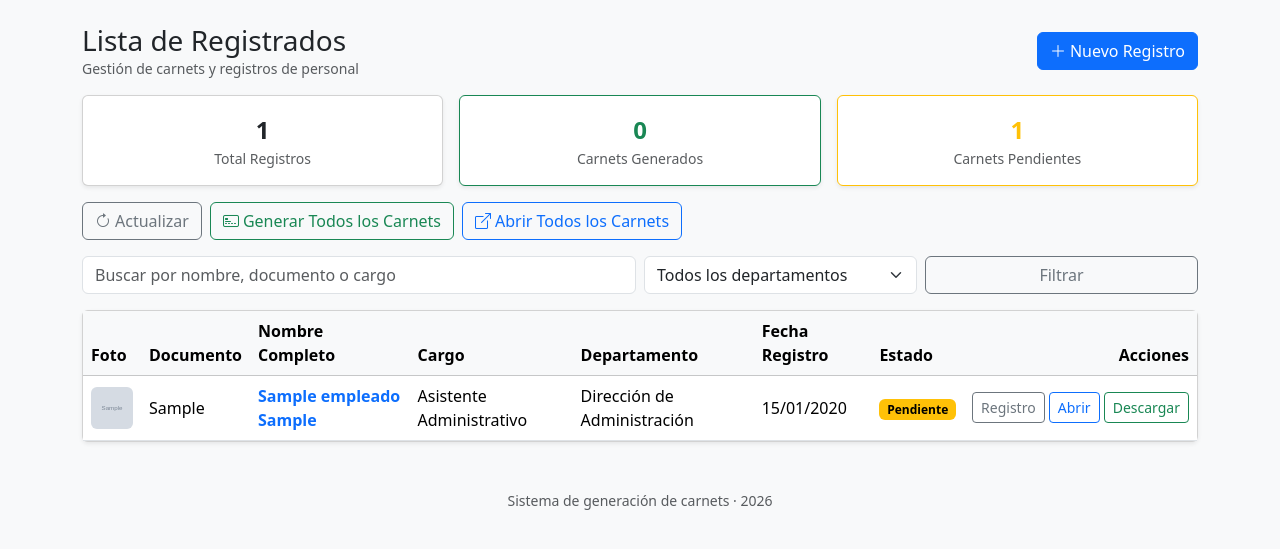
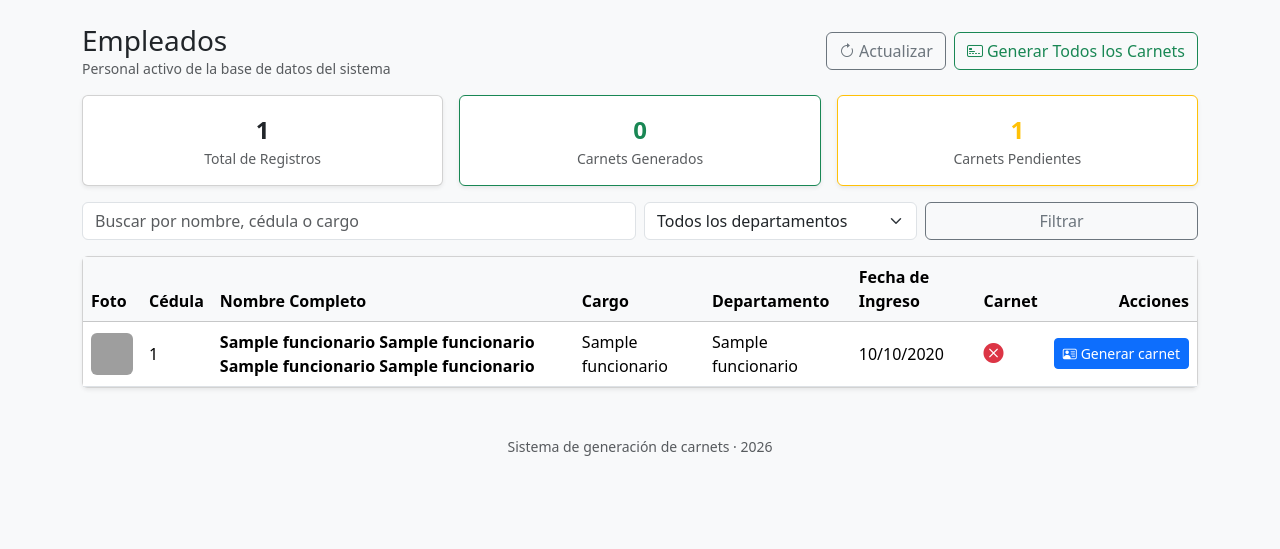
Before and after one commit to TecDarliana/Carnets, a Django app: page /empleados/ in a window 1280 px wide. Shown: the part 56-605 px from the top of the page. Run offline with Django 5.2, Linux system fonts and the light colour scheme; a user stored in the database is signed in; tables that the repository leaves empty hold one stand-in row (values such as "Sample post"); grey boxes marked "Sample" are stand-in pictures; a database or web service that is not in the repository returns one stand-in record (values such as "Sample title"); parts of the project's set-up code (start-up, migrations or seed data) failed here and were passed over; some libraries are stand-ins or nearby versions; grey boxes are pictures that could not be loaded.

Commit message:
se crearon las permisologias de usuarios, se ajustó la vista de empleados, del historial, se agregò eliminar en e admin, en el listado empleado se discrimina empleados que le hayan generado carnet y los que no

```diff
--- a/apps/carnets/models.py
+++ b/apps/carnets/models.py
@@ -130,6 +130,7 @@ class Credencial(models.Model):
             ('ver_carnets', 'Puede consultar los datos de los carnets'),
             ('editar_imprimir_carnets', 'Puede editar la información e imprimir carnets'),
             ('crear_carnet_manual', 'Puede crear carnets con datos manuales'),
+            ('editar_plantillas', 'Puede crear y modificar plantillas de carnet'),
         ]
 
     def __str__(self):
--- a/apps/carnets/urls.py
+++ b/apps/carnets/urls.py
@@ -8,10 +8,10 @@ urlpatterns = [
     path('', views.CarnetListView.as_view(), name='lista'),
     path('buscar/', views.buscar, name='buscar'),
     path('historial/', views.HistorialListView.as_view(), name='historial'),
+    path('historial/<int:pk>/eliminar/', views.historial_eliminar, name='historial_eliminar'),
     path('pdf/<str:ci>/', views.carnet_pdf_siglas, name='pdf'),
     path('nuevo/', views.CarnetCreateView.as_view(), name='crear'),
     path('generar-todos/', views.generar_todos, name='generar_todos'),
-    path('generar/<int:empleado_pk>/', views.generar_carnet, name='generar'),
     path('<int:pk>/', views.CarnetDetailView.as_view(), name='detalle'),
     path('<int:pk>/editar/', views.CarnetUpdateView.as_view(), name='editar'),
     path('<int:pk>/eliminar/', views.CarnetDeleteView.as_view(), name='eliminar'),
--- a/apps/personas/urls.py
+++ b/apps/personas/urls.py
@@ -6,8 +6,4 @@ app_name = 'personas'
 
 urlpatterns = [
     path('', views.EmpleadoListView.as_view(), name='lista'),
-    path('nuevo/', views.EmpleadoCreateView.as_view(), name='crear'),
-    path('<int:pk>/', views.EmpleadoDetailView.as_view(), name='detalle'),
-    path('<int:pk>/editar/', views.EmpleadoUpdateView.as_view(), name='editar'),
-    path('<int:pk>/eliminar/', views.EmpleadoDeleteView.as_view(), name='eliminar'),
 ]
--- a/apps/personas/views.py
+++ b/apps/personas/views.py
@@ -1,70 +1,61 @@
-from django.contrib.auth.mixins import LoginRequiredMixin
-from django.db.models import Q
-from django.urls import reverse, reverse_lazy
-from django.views.generic import CreateView, DeleteView, DetailView, ListView, UpdateView
+from django.conf import settings
+from django.contrib.auth.mixins import LoginRequiredMixin, PermissionRequiredMixin
+from django.views.generic import ListView
 
-from apps.carnets.models import Carnet
-
-from .forms import EmpleadoForm
-from .models import Empleado
+from apps.carnets import siglas
+from apps.carnets.models import HistorialCarnet
 
 
-class EmpleadoListView(LoginRequiredMixin, ListView):
-    model = Empleado
+class EmpleadoListView(LoginRequiredMixin, PermissionRequiredMixin, ListView):
+    """Empleados activos de la base de datos corporativa (SIGLAS).
+
+    Muestra foto, cédula, nombre, cargo, departamento y fecha de ingreso, con
+    la marca de carnet generado (✓) o pendiente (X), y acceso a Analistas y
+    Gerentes (requiere `editar_imprimir_carnets`).
+    """
     template_name = 'personas/empleado_list.html'
     context_object_name = 'empleados'
+    permission_required = 'carnets.editar_imprimir_carnets'
     paginate_by = 12
 
     def get_queryset(self):
-        qs = super().get_queryset()
-        q = self.request.GET.get('q')
-        departamento = self.request.GET.get('departamento')
+        try:
+            self.todos = siglas.listar_funcionarios()
+            self.error_siglas = None
+        except Exception:
+            self.todos = []
+            self.error_siglas = ('No se pudo consultar la base de datos de '
+                                 'empleados (SIGLAS). Intente de nuevo.')
+
+        q = (self.request.GET.get('q') or '').strip().lower()
+        departamento = (self.request.GET.get('departamento') or '').strip()
+
+        resultado = self.todos
         if q:
-            qs = qs.filter(
-                Q(nombres__icontains=q) | Q(apellidos__icontains=q)
-                | Q(numero_documento__icontains=q) | Q(cargo__icontains=q)
-            )
+            resultado = [f for f in resultado
+                         if q in f['nombre_completo'].lower()
+                         or q in f['ci']
+                         or q in (f['cargo'] or '').lower()]
         if departamento:
-            qs = qs.filter(departamento=departamento)
-        return qs
+            resultado = [f for f in resultado
+                         if f['departamento'] == departamento]
+        return resultado
 
     def get_context_data(self, **kwargs):
         ctx = super().get_context_data(**kwargs)
+        generados = set(HistorialCarnet.objects.values_list('ci', flat=True).distinct())
+
+        todos = getattr(self, 'todos', [])
+        for f in todos:
+            f['carnet_generado'] = f['ci'] in generados
+            f['foto_url'] = settings.SIGLAS_FOTO_URL.format(ci=f['ci'])
+
+        ctx['total_registros'] = len(todos)
+        ctx['carnets_generados'] = sum(1 for f in todos if f['carnet_generado'])
+        ctx['carnets_pendientes'] = ctx['total_registros'] - ctx['carnets_generados']
         ctx['q'] = self.request.GET.get('q', '')
         ctx['departamento'] = self.request.GET.get('departamento', '')
-        ctx['departamentos'] = Empleado.Departamento.choices
-        ctx['total_registros'] = Empleado.objects.count()
-        generados = Empleado.objects.filter(
-            carnets__estado='generado',
-        ).distinct().count()
-        ctx['carnets_generados'] = generados
-        ctx['carnets_pendientes'] = ctx['total_registros'] - generados
-        ctx['urls_abrir_todos'] = [
-            reverse('carnets:imagen', args=[carnet.pk])
-            for carnet in Carnet.objects.filter(estado=Carnet.Estado.GENERADO)
-        ]
+        ctx['departamentos'] = sorted({f['departamento'] for f in todos
+                                       if f['departamento']})
+        ctx['error_siglas'] = getattr(self, 'error_siglas', None)
         return ctx
-
-
-class EmpleadoDetailView(LoginRequiredMixin, DetailView):
-    model = Empleado
-    template_name = 'personas/empleado_detail.html'
-    context_object_name = 'empleado'
-
-
-class EmpleadoCreateView(LoginRequiredMixin, CreateView):
-    model = Empleado
-    form_class = EmpleadoForm
-    template_name = 'personas/empleado_form.html'
-
-
-class EmpleadoUpdateView(LoginRequiredMixin, UpdateView):
-    model = Empleado
-    form_class = EmpleadoForm
-    template_name = 'personas/empleado_form.html'
-
-
-class EmpleadoDeleteView(LoginRequiredMixin, DeleteView):
-    model = Empleado
-    template_name = 'personas/empleado_confirm_delete.html'
-    success_url = reverse_lazy('personas:lista')
--- a/templates/base.html
+++ b/templates/base.html
@@ -31,9 +31,13 @@
             {% if perms.carnets.ver_carnets %}
               <li class="nav-item"><a class="nav-link" href="{% url 'carnets:buscar' %}">Buscar cédula</a></li>
               <li class="nav-item"><a class="nav-link" href="{% url 'carnets:historial' %}">Historial</a></li>
+            {% endif %}
+            {% if perms.carnets.editar_plantillas %}
               <li class="nav-item"><a class="nav-link" href="{% url 'carnets:plantilla_lista' %}">Plantillas</a></li>
             {% endif %}
-            <li class="nav-item"><a class="nav-link" href="{% url 'personas:lista' %}">Empleados</a></li>
+            {% if perms.carnets.editar_imprimir_carnets %}
+              <li class="nav-item"><a class="nav-link" href="{% url 'personas:lista' %}">Empleados</a></li>
+            {% endif %}
           </ul>
           <ul class="navbar-nav">
             <li class="nav-item dropdown">
--- a/templates/carnets/buscar.html
+++ b/templates/carnets/buscar.html
@@ -53,9 +53,11 @@
             data-bs-target="#modalPreview">
       <i class="bi bi-eye me-1"></i>Vista previa
     </button>
+    {% if perms.carnets.editar_imprimir_carnets or perms.carnets.crear_carnet_manual %}
       <a href="{% url 'carnets:pdf' datos.ci %}?descargar=1" class="btn btn-primary">
         <i class="bi bi-file-earmark-pdf me-1"></i>Descargar PDF
       </a>
+    {% endif %}
   </div>
 </div>
 
@@ -72,9 +74,11 @@
       </div>
       <div class="modal-footer py-1">
         <button type="button" class="btn btn-outline-secondary btn-sm" data-bs-dismiss="modal">Cerrar</button>
+        {% if perms.carnets.editar_imprimir_carnets or perms.carnets.crear_carnet_manual %}
           <a href="{% url 'carnets:pdf' datos.ci %}?descargar=1" class="btn btn-primary btn-sm">
             <i class="bi bi-download me-1"></i>Descargar
           </a>
+        {% endif %}
       </div>
     </div>
   </div>
--- a/templates/carnets/credencial_list.html
+++ b/templates/carnets/credencial_list.html
@@ -8,9 +8,11 @@
     <a href="{% url 'carnets:credencial_crear' %}?origen=siglas" class="btn btn-outline-primary">
       <i class="bi bi-database me-1"></i>Desde base de datos
     </a>
+    {% if perms.carnets.crear_carnet_manual %}
       <a href="{% url 'carnets:credencial_crear' %}?origen=manual" class="btn btn-primary">
         <i class="bi bi-person-plus me-1"></i>Nuevo manual
       </a>
+    {% endif %}
   </div>
   {% endif %}
 </div>
@@ -50,10 +52,12 @@
             {{ credencial.get_origen_display }}
           </span>
           <div class="mt-auto d-flex gap-2 mt-3">
+            {% if credencial.origen != 'manual' or perms.carnets.crear_carnet_manual %}
               <a href="{% url 'carnets:credencial_editar' credencial.pk %}"
                  class="btn btn-sm btn-primary flex-fill">
                 <i class="bi bi-pencil me-1"></i>Editar / imprimir
               </a>
+            {% endif %}
             <a href="{% url 'carnets:credencial_digital' credencial.codigo %}"
                class="btn btn-sm btn-outline-secondary" target="_blank" title="Página digital">
               <i class="bi bi-qr-code"></i>
--- a/templates/personas/empleado_list.html
+++ b/templates/personas/empleado_list.html
@@ -1,22 +1,34 @@
 {% extends 'base.html' %}
-{% block title %}Lista de Registrados{% endblock %}
+{% block title %}Empleados{% endblock %}
 {% block content %}
 <div class="d-flex flex-wrap justify-content-between align-items-center gap-2 mb-3">
   <div>
-    <h1 class="h3 mb-0">Lista de Registrados</h1>
-    <p class="text-muted mb-0 small">Gestión de carnets y registros de personal</p>
+    <h1 class="h3 mb-0">Empleados</h1>
+    <p class="text-muted mb-0 small">Personal activo de la base de datos del sistema</p>
   </div>
-  <a href="{% url 'personas:crear' %}" class="btn btn-primary">
-    <i class="bi bi-plus-lg me-1"></i>Nuevo Registro
-  </a>
+  <div class="d-flex gap-2">
+    <a href="{% url 'personas:lista' %}" class="btn btn-outline-secondary">
+      <i class="bi bi-arrow-clockwise me-1"></i>Actualizar
+    </a>
+    <form method="post" action="{% url 'carnets:generar_todos' %}">
+      {% csrf_token %}
+      <button type="submit" class="btn btn-outline-success">
+        <i class="bi bi-credit-card-2-front me-1"></i>Generar Todos los Carnets
+      </button>
+    </form>
+  </div>
 </div>
+
+{% if error_siglas %}
+  <div class="alert alert-danger">{{ error_siglas }}</div>
+{% endif %}
 
 <div class="row g-3 mb-3">
   <div class="col-6 col-md-4">
     <div class="card shadow-sm text-center">
       <div class="card-body py-3">
         <div class="fs-4 fw-bold">{{ total_registros }}</div>
-        <div class="text-muted small">Total Registros</div>
+        <div class="text-muted small">Total de Registros</div>
       </div>
     </div>
   </div>
@@ -38,31 +50,16 @@
   </div>
 </div>
 
-<div class="d-flex flex-wrap gap-2 mb-3">
-  <a href="{% url 'personas:lista' %}" class="btn btn-outline-secondary">
-    <i class="bi bi-arrow-clockwise me-1"></i>Actualizar
-  </a>
-  <form method="post" action="{% url 'carnets:generar_todos' %}">
-    {% csrf_token %}
-    <button type="submit" class="btn btn-outline-success">
-      <i class="bi bi-credit-card-2-front me-1"></i>Generar Todos los Carnets
-    </button>
-  </form>
-  <button type="button" class="btn btn-outline-primary" id="abrir-todos">
-    <i class="bi bi-box-arrow-up-right me-1"></i>Abrir Todos los Carnets
-  </button>
-</div>
-
 <form class="row g-2 mb-3" method="get">
   <div class="col-12 col-md-6">
     <input type="search" name="q" value="{{ q }}" class="form-control"
-           placeholder="Buscar por nombre, documento o cargo">
+           placeholder="Buscar por nombre, cédula o cargo">
   </div>
   <div class="col-8 col-md-3">
     <select name="departamento" class="form-select">
       <option value="">Todos los departamentos</option>
-      {% for valor, etiqueta in departamentos %}
-        <option value="{{ valor }}" {% if departamento == valor %}selected{% endif %}>{{ etiqueta }}</option>
+      {% for dep in departamentos %}
+        <option value="{{ dep }}" {% if departamento == dep %}selected{% endif %}>{{ dep }}</option>
       {% endfor %}
     </select>
   </div>
@@ -77,59 +74,53 @@
       <thead class="table-light">
         <tr>
           <th>Foto</th>
-          <th>Documento</th>
+          <th>Cédula</th>
           <th>Nombre Completo</th>
           <th class="oculto-movil">Cargo</th>
           <th class="oculto-movil">Departamento</th>
-          <th class="oculto-movil">Fecha Registro</th>
-          <th>Estado</th>
+          <th class="oculto-movil">Fecha de Ingreso</th>
+          <th>Carnet</th>
           <th class="text-end">Acciones</th>
         </tr>
       </thead>
       <tbody>
         {% for empleado in empleados %}
-          {% with carnet=empleado.carnets.first %}
           <tr>
             <td>
-              {% if empleado.foto %}
-                <img src="{{ empleado.foto.url }}" alt="{{ empleado.nombre_completo }}"
-                     class="rounded" style="width:42px;height:42px;object-fit:cover;">
+              <img src="{{ empleado.foto_url }}" alt="Foto de {{ empleado.nombre_completo }}"
+                   class="rounded" style="width:42px;height:42px;object-fit:cover;"
+                   onerror="this.replaceWith(Object.assign(document.createElement('i'),
+                     {className:'bi bi-person-circle fs-3 text-muted'}))">
+            </td>
+            <td>{{ empleado.ci }}</td>
+            <td class="fw-semibold">{{ empleado.nombre_completo }}</td>
+            <td class="oculto-movil">{{ empleado.cargo|default:'—' }}</td>
+            <td class="oculto-movil">{{ empleado.departamento|default:'—' }}</td>
+            <td class="oculto-movil">{{ empleado.fecha_ingreso|date:'d/m/Y'|default:'—' }}</td>
+            <td>
+              {% if empleado.carnet_generado %}
+                <span class="text-success" title="El carnet fue generado">
+                  <i class="bi bi-check-circle-fill fs-5"></i>
+                </span>
               {% else %}
-                <i class="bi bi-person-circle fs-3 text-muted"></i>
-              {% endif %}
-            </td>
-            <td>{{ empleado.numero_documento }}</td>
-            <td>
-              <a href="{% url 'personas:detalle' empleado.pk %}" class="text-decoration-none fw-semibold">
-                {{ empleado.nombre_completo }}
-              </a>
-            </td>
-            <td class="oculto-movil">{{ empleado.get_cargo_display }}</td>
-            <td class="oculto-movil">{{ empleado.get_departamento_display }}</td>
-            <td class="oculto-movil">{{ empleado.fecha_registro|date:'d/m/Y' }}</td>
-            <td>
-              {% if carnet and carnet.estado == 'generado' %}
-                <span class="badge text-bg-success">Generado</span>
-              {% else %}
-                <span class="badge text-bg-warning">Pendiente</span>
+                <span class="text-danger" title="El carnet no ha sido generado">
+                  <i class="bi bi-x-circle-fill fs-5"></i>
+                </span>
               {% endif %}
             </td>
             <td class="text-end text-nowrap">
-              <a href="{% url 'personas:editar' empleado.pk %}" class="btn btn-sm btn-outline-secondary">Registro</a>
-              {% if carnet %}
-                <a href="{% url 'carnets:imagen' carnet.pk %}" target="_blank" class="btn btn-sm btn-outline-primary">Abrir</a>
-                <a href="{% url 'carnets:imagen' carnet.pk %}?descargar=1" class="btn btn-sm btn-outline-success">Descargar</a>
-              {% else %}
-                <form method="post" action="{% url 'carnets:generar' empleado.pk %}" class="d-inline">
-                  {% csrf_token %}
-                  <button type="submit" class="btn btn-sm btn-primary">Generar</button>
-                </form>
-              {% endif %}
+              <a href="{% url 'carnets:pdf' empleado.ci %}?descargar=1"
+                 class="btn btn-sm btn-primary" title="Generar y descargar el carnet en PDF">
+                <i class="bi bi-person-vcard me-1"></i>Generar carnet
+              </a>
             </td>
           </tr>
-          {% endwith %}
         {% empty %}
-          <tr><td colspan="8" class="text-center text-muted py-4">No hay registros.</td></tr>
+          <tr>
+            <td colspan="8" class="text-center text-muted py-4">
+              {% if error_siglas %}No se pudo consultar la base de datos.{% else %}No hay empleados que coincidan con la búsqueda.{% endif %}
+            </td>
+          </tr>
         {% endfor %}
       </tbody>
     </table>
@@ -150,11 +141,3 @@
   </nav>
 {% endif %}
 {% endblock %}
-{% block scripts %}
-<script>
-  const urlsAbrir = {{ urls_abrir_todos|safe }};
-  document.getElementById('abrir-todos').addEventListener('click', () => {
-    urlsAbrir.forEach((u) => window.open(u, '_blank'));
-  });
-</script>
-{% endblock %}
```
Also changed, not shown: apps/carnets/apps.py (+11 -7 lines), apps/carnets/siglas.py (+132 -37 lines), apps/carnets/views.py (+111 -50 lines), templates/carnets/historial.html (+13 -1 lines), apps/carnets/migrations/0007_alter_credencial_options.py (added), apps/carnets/migrations/0008_roles.py (added). Lines whose indentation alone changed are shown as unchanged.
